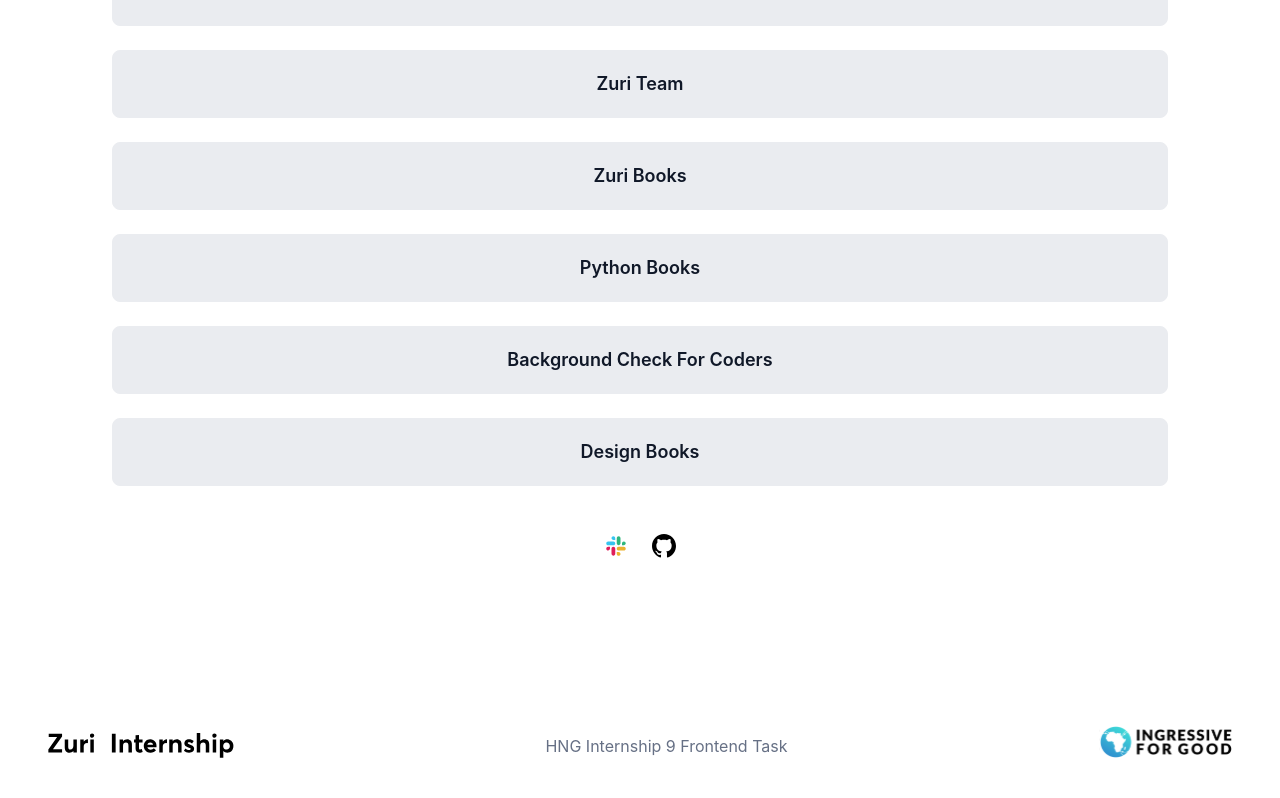
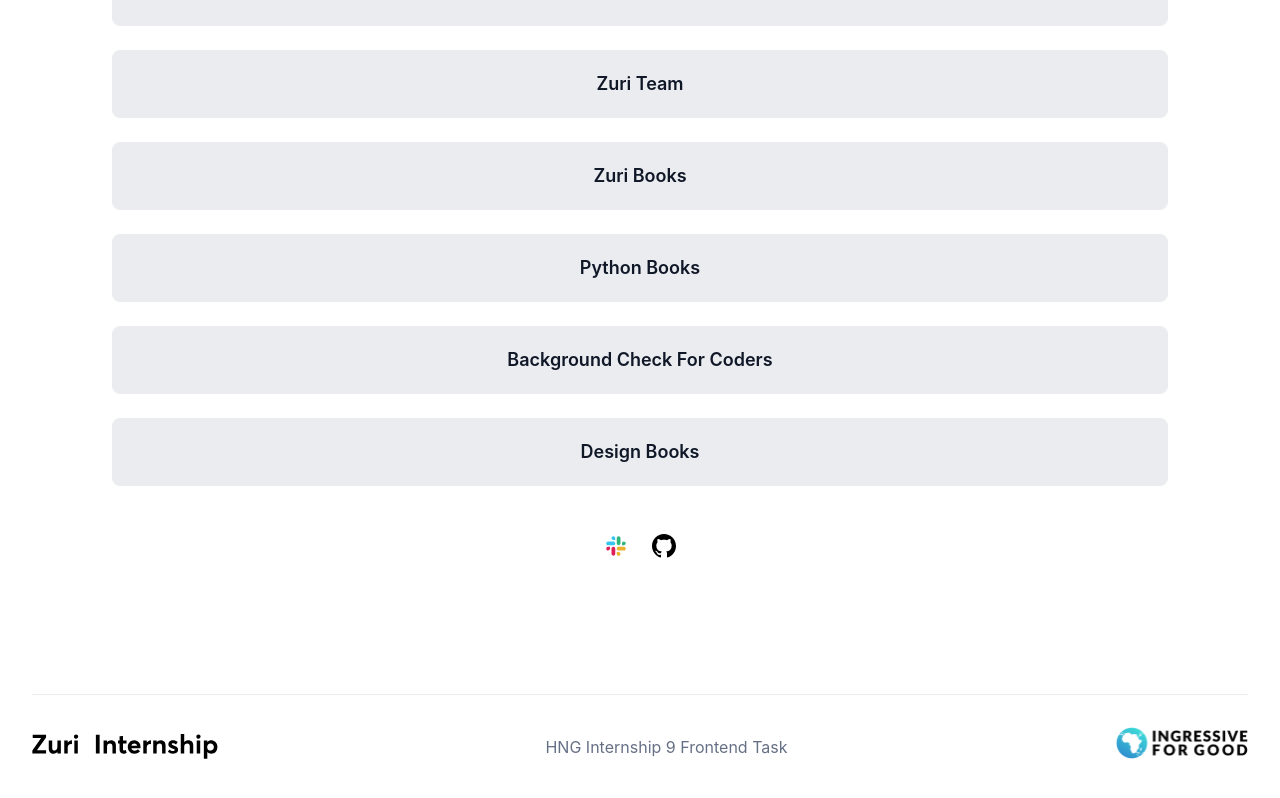
Before and after one commit to ojaykaris/linktree, a React (Create React App) app: page / in a window 1280 px wide. Shown: the part 304-1102 px from the top of the page. Built offline with nearby package versions, Linux system fonts and the light colour scheme; the HTML template or start-up script is replaced by a standard one.

Commit message:
add footer horizontal line

```diff
--- a/src/App.css
+++ b/src/App.css
@@ -144,10 +144,12 @@
 }
 
 .footer {
-  padding: 80px 0 32px;
+  padding-top: 48px;
 }
 
 .footer .container-fluid {
+  border-top: 1px solid #eaecf0;
+  padding: 32px 0;
   display: flex;
   align-items: flex-start;
   gap: 16px;
```
